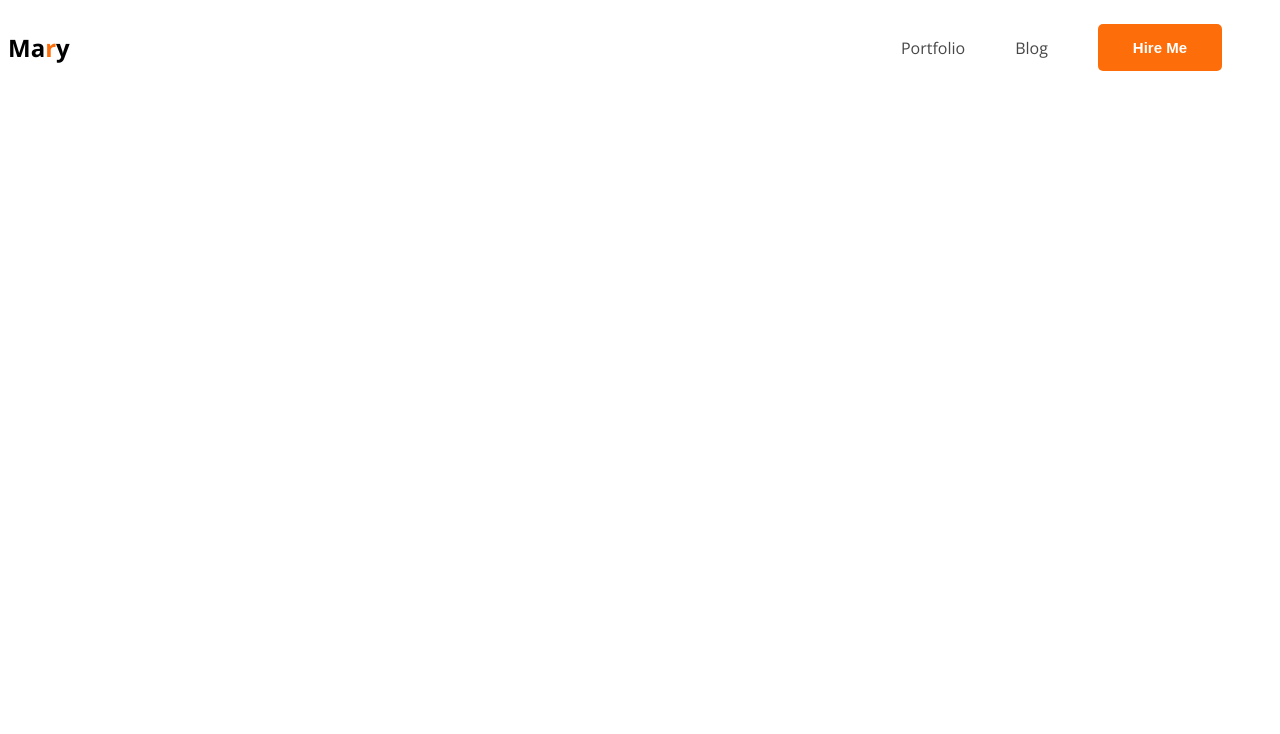
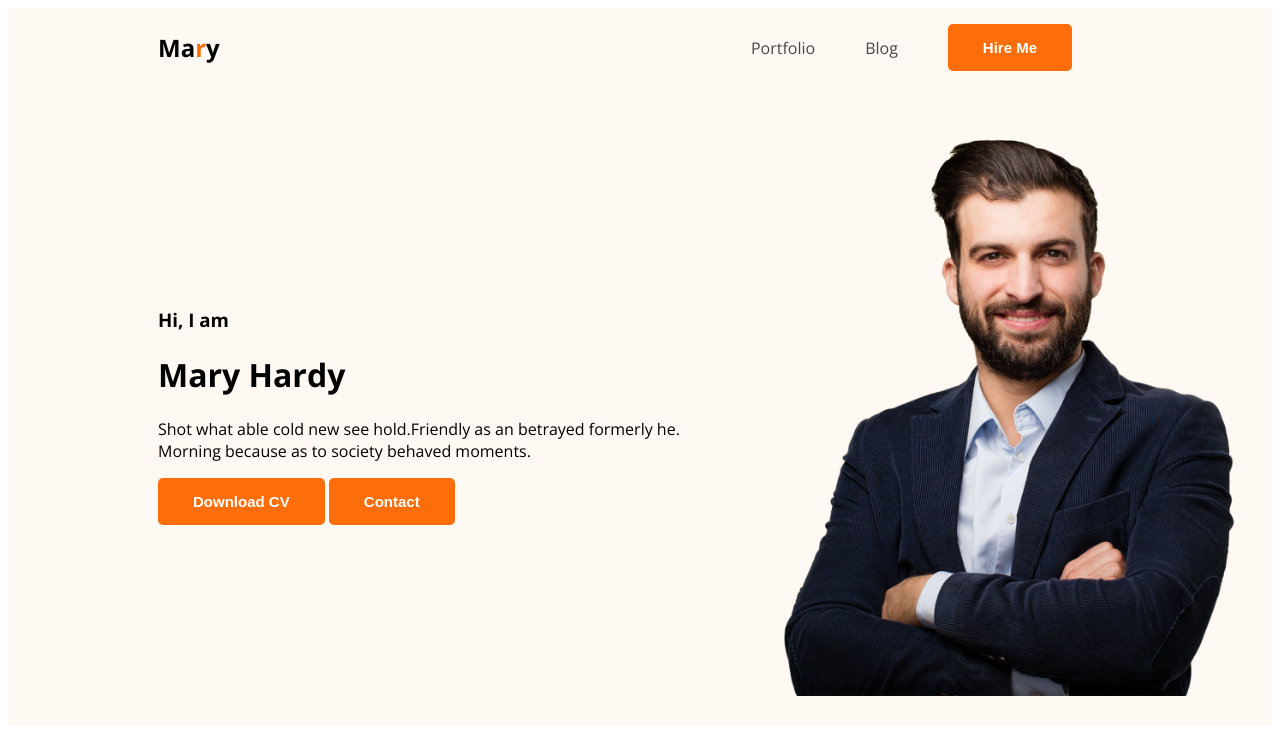
Before and after one commit to ZakiiiAsif/web-developer-portfolio, a plain HTML site: page index.html in a window 1280 px wide. Drawn offline with nearby package versions, Linux system fonts and the light colour scheme.

Commit message:
banner content added

```diff
--- a/index.html
+++ b/index.html
@@ -13,7 +13,7 @@
     <link rel="stylesheet" href="styles/portfolio.css" />
   </head>
   <body>
-    <header>
+    <header class="header">
       <nav>
         <h1 class="nav-title">Ma<span class="text-primary">r</span>y</h1>
         <ul>
@@ -22,6 +22,19 @@
           <li><button class="button-primary">Hire Me</button></li>
         </ul>
       </nav>
+      <div class="banner">
+        <div class="banner-content">
+          <h3 class="banner-greeting">Hi, I am</h3>
+          <h1 class="banner-title">Mary Hardy</h1>
+          <p>
+            Shot what able cold new see hold.Friendly as an betrayed formerly
+            he. Morning because as to society behaved moments.
+          </p>
+          <button class="button-primary">Download CV</button>
+          <button class="button-primary">Contact</button>
+        </div>
+        <img class="profile-pic" src="images/hardy.png" alt="" />
+      </div>
     </header>
     <main></main>
     <footer></footer>
--- a/styles/portfolio.css
+++ b/styles/portfolio.css
@@ -22,6 +22,7 @@ nav {
   display: flex;
   justify-content: space-between;
   align-items: center;
+  margin: 0 150px;
 }
 
 .nav {
@@ -43,3 +44,18 @@ nav a {
   text-decoration: none;
   color: #474747;
 }
+
+/* header related styles */
+.header {
+  background-color: #fff8f3;
+}
+
+.banner {
+  display: flex;
+  padding: 30px 30px 30px 150px;
+  align-items: center;
+}
+
+.banner .profile-pic {
+  width: 500px;
+}
```
